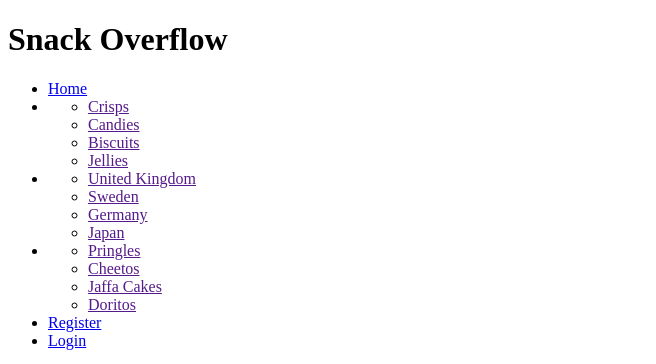
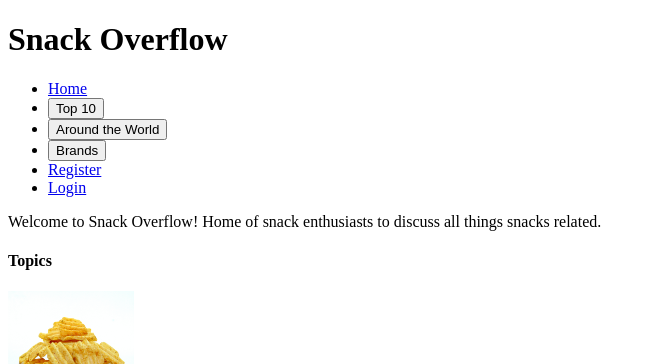
Before and after one commit to danielohuruogu/SnackOverflow, a React (Create React App) app in the folder snackoverflow/: page / in a window 1280 px wide. Shown: the top 364 px of the page, without its empty margins (0-656 px from the left). Built offline with nearby package versions, Linux system fonts and the light colour scheme.

Commit message:
Added dropdowns to navbar

```diff
--- /dev/null
+++ b/snackoverflow/src/components/Navbar/Dropdown.css
@@ -0,0 +1,36 @@
+.dropdown-menu {
+    background: red;
+    width: 200px;
+    /* position: absolute; */
+    top: 80px;
+    list-style: none;
+    text-align: start;
+  }
+
+  .dropdown-menu li {
+    background: #1888ff;
+    cursor: pointer;
+  }
+
+  .dropdown-menu li:hover {
+    background: #5cabff;
+  }
+
+  .dropdown-menu.clicked {
+    display: none;
+  }
+
+  .dropdown-link {
+    display: block;
+    height: 100%;
+    width: 100%;
+    text-decoration: none;
+    color: #fff;
+    padding: 16px;
+  }
+
+  @media screen and (max-width: 960px) {
+    .fa-caret-down {
+      display: none;
+    }
+  }
--- a/snackoverflow/src/components/Navbar/Navbar.js
+++ b/snackoverflow/src/components/Navbar/Navbar.js
@@ -1,27 +1,80 @@
-import React from 'react'
+import React, { useState } from 'react'
 import { Link } from 'react-router-dom'
 import SnacksByBrandDropdown from './SnacksByBrandDropdown'
 import SnacksByCountryDropdown from './SnacksByCountryDropdown'
 import TopTenDropdown from './TopTenDropdown'
 
+const Navbar = () => {
+    // const [click, setClick] = useState(false)
+    const [dropdown1, setDropdown1] = useState(false)
+    const [dropdown2, setDropdown2] = useState(false)
+    const [dropdown3, setDropdown3] = useState(false)
 
-const Navbar = () => {
+
+    const onMouseEnter = (menuIndex) => {
+        switch (menuIndex) {
+            case 1:
+                setDropdown1(true);
+                break;
+            case 2:
+                setDropdown2(true);
+                break;
+            case 3:
+                setDropdown3(true);
+                break;
+            default:
+                break;
+        }
+    }
+    const onMouseLeave = (menuIndex) => {
+        switch (menuIndex) {
+            case 1:
+                setDropdown1(false);
+                break;
+            case 2:
+                setDropdown2(false);
+                break;
+            case 3:
+                setDropdown3(false);
+                break;
+            default:
+                break;
+        }
+    }
+
+
+
+
+
     return (
         <div>
             <ul>
 
-
                 <li>
                     <Link to='/' className=''>Home</Link>
                 </li>
-                <li>
-                    <TopTenDropdown />
+                <li className='nav-item'
+                onMouseEnter={() => {onMouseEnter(1)}}
+                onMouseLeave={() => {onMouseLeave(1)}}>
+                    <button>
+                        Top 10
+                    </button>{dropdown1 && <TopTenDropdown />}
+
                 </li>
-                <li>
-                    <SnacksByCountryDropdown />
+                <li className='nav-item'
+                onMouseEnter={() => {onMouseEnter(2)}}
+                onMouseLeave={() => {onMouseLeave(2)}}>
+                    <button>
+                        Around the World
+                    </button>{dropdown2 && <SnacksByCountryDropdown />}
+
                 </li>
-                <li>
-                    <SnacksByBrandDropdown />
+                <li className='nav-item'
+                onMouseEnter={() => {onMouseEnter(3)}}
+                onMouseLeave={() => {onMouseLeave(3)}}>
+                    <button>
+                        Brands
+                    </button>{dropdown3 && <SnacksByBrandDropdown />}
                 </li>
                 <li>
                     <Link to='/register' className=''>Register</Link>
--- a/snackoverflow/src/components/Navbar/SnacksByBrandDropdown.js
+++ b/snackoverflow/src/components/Navbar/SnacksByBrandDropdown.js
@@ -1,15 +1,20 @@
-import React from 'react'
+import React, { useState } from 'react'
 import { Link } from 'react-router-dom'
 import SnacksByBrandItems from './SnacksByBrandItems'
+import './Dropdown.css';
 
 const SnacksByBrandDropdown = () => {
+    const [click, setClick] = useState(false)
+
+    const handleClick = () => setClick(!click)
 
     return (
-        <ul>
+        <ul onClick={handleClick}
+        className={click ? 'dropdown-menu clicked' : 'dropdown-menu'}>
             {SnacksByBrandItems.map((item, index) => {
                 return (
                 <li key={index}>
-                    <Link>
+                    <Link className={item.cName} to={item.path} onClick={() => setClick(!click)}>
                         {item.title}
                     </Link>
                 </li>
--- a/snackoverflow/src/components/Navbar/SnacksByCountryDropdown.js
+++ b/snackoverflow/src/components/Navbar/SnacksByCountryDropdown.js
@@ -1,15 +1,20 @@
-import React from 'react'
+import React, { useState } from 'react'
 import { Link } from 'react-router-dom'
 import SnacksByCountryItems from './SnacksByCountryItems'
+import './Dropdown.css';
 
 const SnacksByCountryDropdown = () => {
+    const [click, setClick] = useState(false)
+
+    const handleClick = () => setClick(!click)
 
     return (
-        <ul>
+        <ul onClick={handleClick}
+        className={click ? 'dropdown-menu clicked' : 'dropdown-menu'}>
             {SnacksByCountryItems.map((item, index) => {
                 return (
                 <li key={index}>
-                    <Link>
+                    <Link className={item.cName} to={item.path} onClick={() => setClick(!click)}>
                         {item.title}
                     </Link>
                 </li>
--- a/snackoverflow/src/components/Navbar/TopTenDropdown.js
+++ b/snackoverflow/src/components/Navbar/TopTenDropdown.js
@@ -1,15 +1,20 @@
-import React from 'react'
+import React, { useState } from 'react'
 import { Link } from 'react-router-dom'
 import TopTenItems from './TopTenItems'
+import './Dropdown.css';
 
 const TopTenDropdown = () => {
+    const [click, setClick] = useState(false)
+
+    const handleClick = () => setClick(!click)
 
     return (
-        <ul>
+        <ul onClick={handleClick}
+        className={click ? 'dropdown-menu clicked' : 'dropdown-menu'}>
             {TopTenItems.map((item, index) => {
                 return (
                 <li key={index}>
-                    <Link>
+                    <Link className={item.cName} to={item.path} onClick={() => setClick(!click)}>
                         {item.title}
                     </Link>
                 </li>
```
